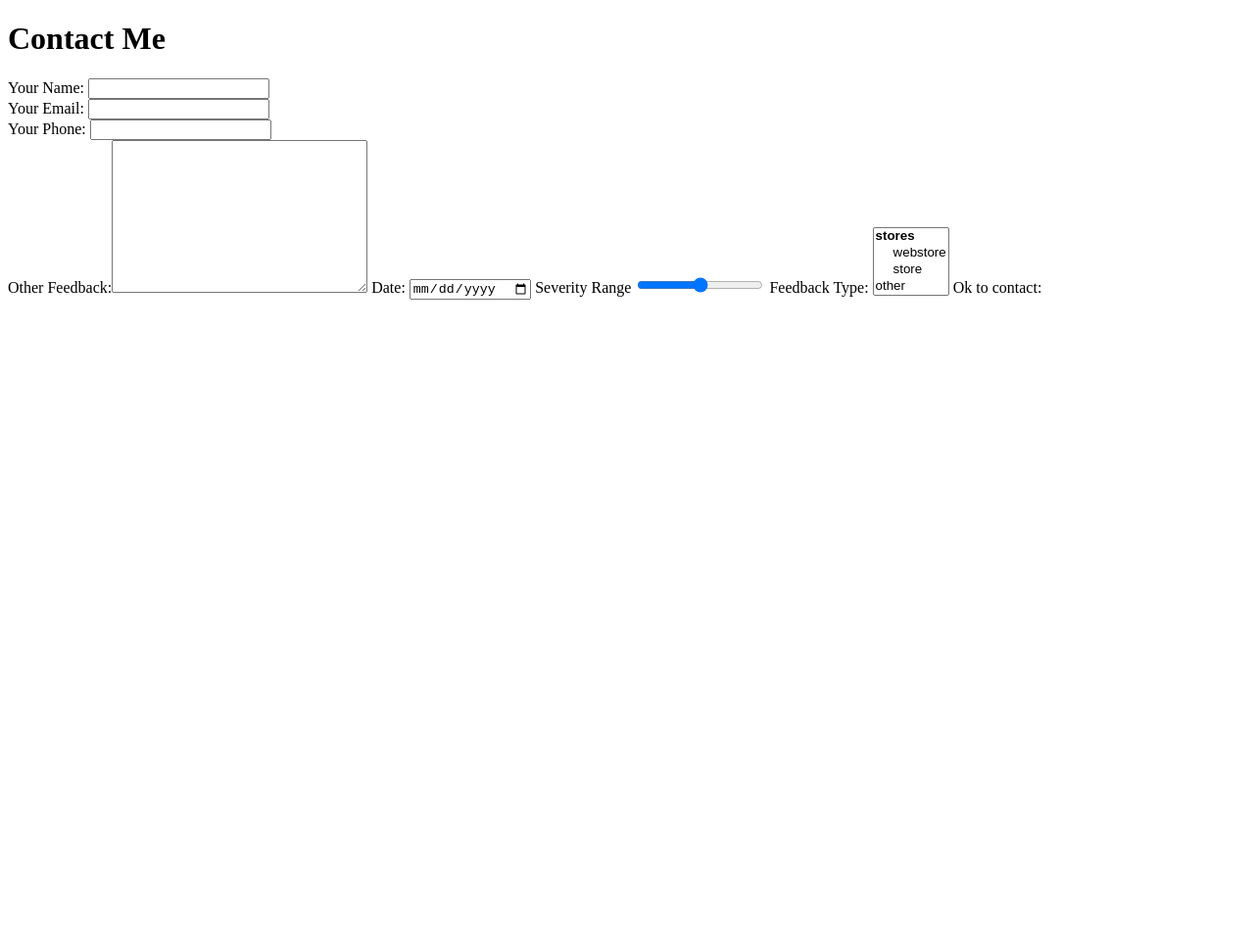
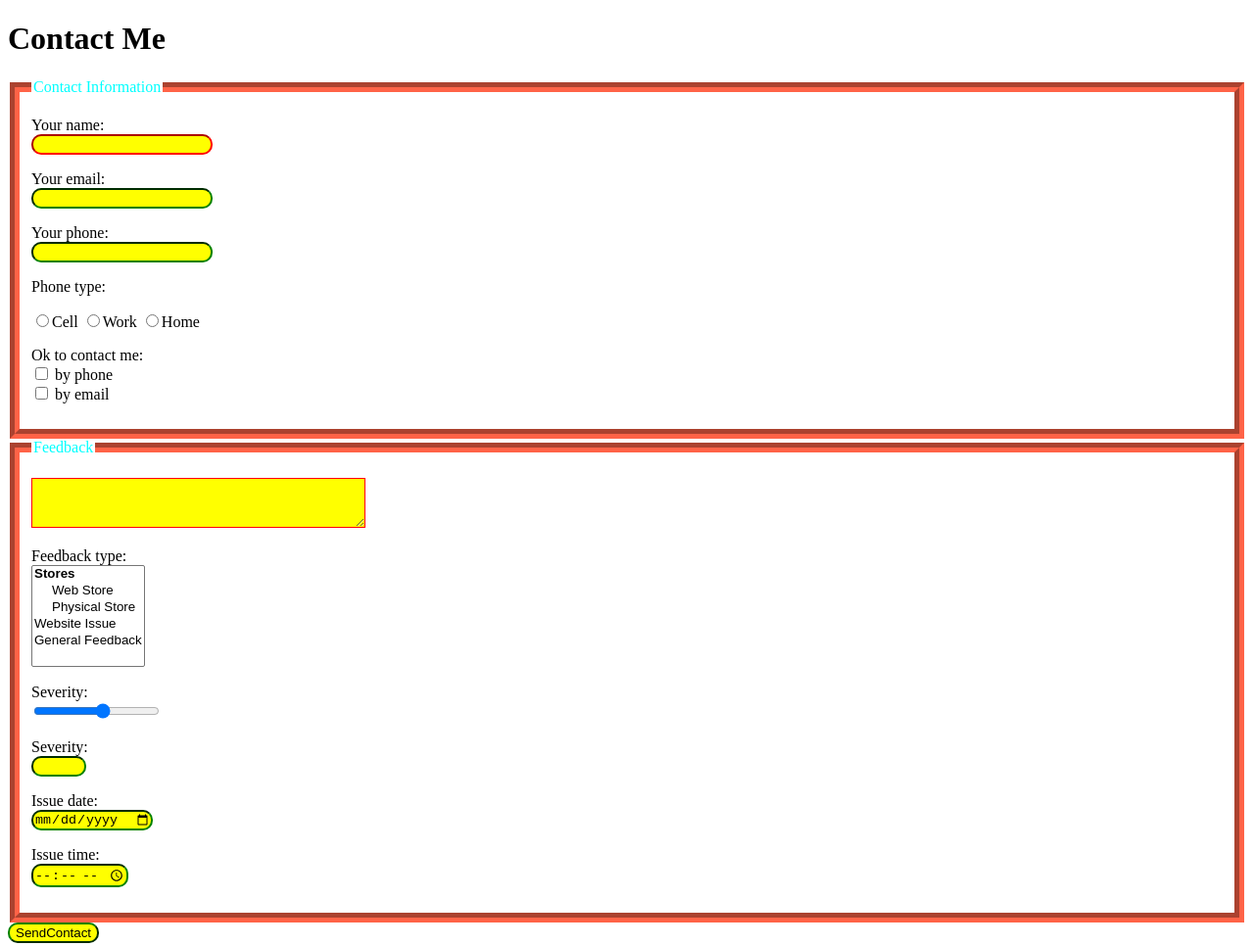
Before and after one commit to evantwescott/PortSite, a plain HTML site: page entry_form.html in a window 1280 px wide. Shown: the whole page at 98% size. Before the commit the page ends 800 px from the top, so only its background shows below. Drawn offline with Linux system fonts and the light colour scheme.

Commit message:
adding changes to form

```diff
--- /dev/null
+++ b/css/style_form.css
@@ -0,0 +1,28 @@
+fieldset{
+    border-color: tomato;
+    border-width: 10px;
+    border-style: groove;
+}
+
+fieldset>legend{
+    color: aqua;
+
+}
+
+p>label{
+    display: block;
+}
+
+input{
+    border-radius: 10px;
+
+}
+
+input:valid{
+    border-color: green;
+}
+
+input, textarea:invalid{
+    border-color: red;
+    background-color: yellow;
+}
--- a/entry_form.html
+++ b/entry_form.html
@@ -5,31 +5,76 @@
     <meta charset="UTF-8">
     <meta http-equiv="X-UA-Compatible" content="IE=edge">
     <meta name="viewport" content="width=device-width, initial-scale=1.0">
+    <!-- <link rel="stylesheet" href="css/normal.css"> -->
+    <link rel="stylesheet" href="css/style_form.css">
     <title>Into the Breach | New Form</title>
 </head>
 
 <body>
     <h1>Contact Me</h1>
-    <form action="entry_form.html" method="POST">
+    <form action="contact.html" method="POST" enctype="application/x-www-form-urlencoded">
+        <fieldset>
+            <legend>Contact Information</legend>
+            <p>
+                <label for="nameField">Your name: </label>
+                <input id="nameField" type="text" name="customerName" required>
+            </p>
+            <p>
+                <label for="customerEmail">Your email: </label>
+                <input type="email" name="customerEmail" id="customerEmail">
+            </p>
+            <p><label for="customerPhone">Your phone: </label>
+                <input type="tel" name="customerPhone" id="customerPhone"></p>
+            <p>
+                <label>Phone type: </label>
+            </p>
+
+            <label><input type="radio" name="phoneType" value="cell">Cell</label>
+            <label><input type="radio" name="phoneType" value="work">Work</label>
+            <label><input type="radio" name="phoneType" value="home">Home</label>
+            <p>
+                Ok to contact me:
+                <label><input type="checkbox" name="okToContact" value="phone"> by phone</label>
+                <label><input type="checkbox" name="okToContact" value="email"> by email</label>
+
+            </p>
+        </fieldset>
+
         <input type="hidden" name="source" value="ContactForm">
-        Your Name: <input name="Full Name" type="text"><br />
-        Your Email: <input name="EmailAddress" type="email"><br />
-        Your Phone: <input type="phone" name="" id=""><br />
-        Other Feedback:<textarea name="Feedback" id="" cols="30" rows="10"></textarea>
-        Date: <input type="date" name="" id="">
-        Severity Range <input type="range" min="1" max="100" name="Severity Range" id="">
+        <fieldset>
+            <legend>Feedback</legend>
+            <p>
+                <textarea tabindex="1" name="feedbackText" cols="40" rows="3" required maxlength="75"></textarea>
+            </p>
+            <p>
+                <label for="feedbackType">Feedback type: </label><select tabindex="2" name="feedbackType"
+                    multiple="multiple" size="6" id="feedbackType">
+                    <optgroup label="Stores">
+                        <option value="webstore">Web Store</option>
+                        <option value="store">Physical Store</option>
+                    </optgroup>
+                    <option value="webtech">Website Issue</option>
+                    <option value="general">General Feedback</option>
+                </select>
+            </p>
 
-        Feedback Type: <select name="feedbackType" multiple="multiple">
-            <optgroup label="stores">
-                <option value="webstore">webstore</option>
-                <option value="store">store</option>
-            </optgroup>
+            <p><label for="severityRange">Severity: </label>
+                <input tabindex="3" type="range" min="1" max="10" name="severityRange" id="severityRange">
+            </p>
+            <p><label for="severity">Severity: </label>
+                <input tabindex="4" type="number" min="1" max="10" name="severity" id="severity"></label>
+            </p>
+            <p>
+                <label for="issueDate">Issue date: </label>
+                <input tabindex="5" type="date" name="issueDate" id="issueDate">
+            </p>
+            <p>
+                <label for="issueTime">Issue time: </label>
+                <input tabindex="6" type="time" name="issueTime" id="issueTime">
+            </p>
 
-            <option value="other">other</option>
-        </select>
-        Ok to contact: <input:
-
-        <input type="submit" value="Submit">
+        </fieldset>
+        <input type="submit" value="SendContact">
     </form>
 </body>
 
```
